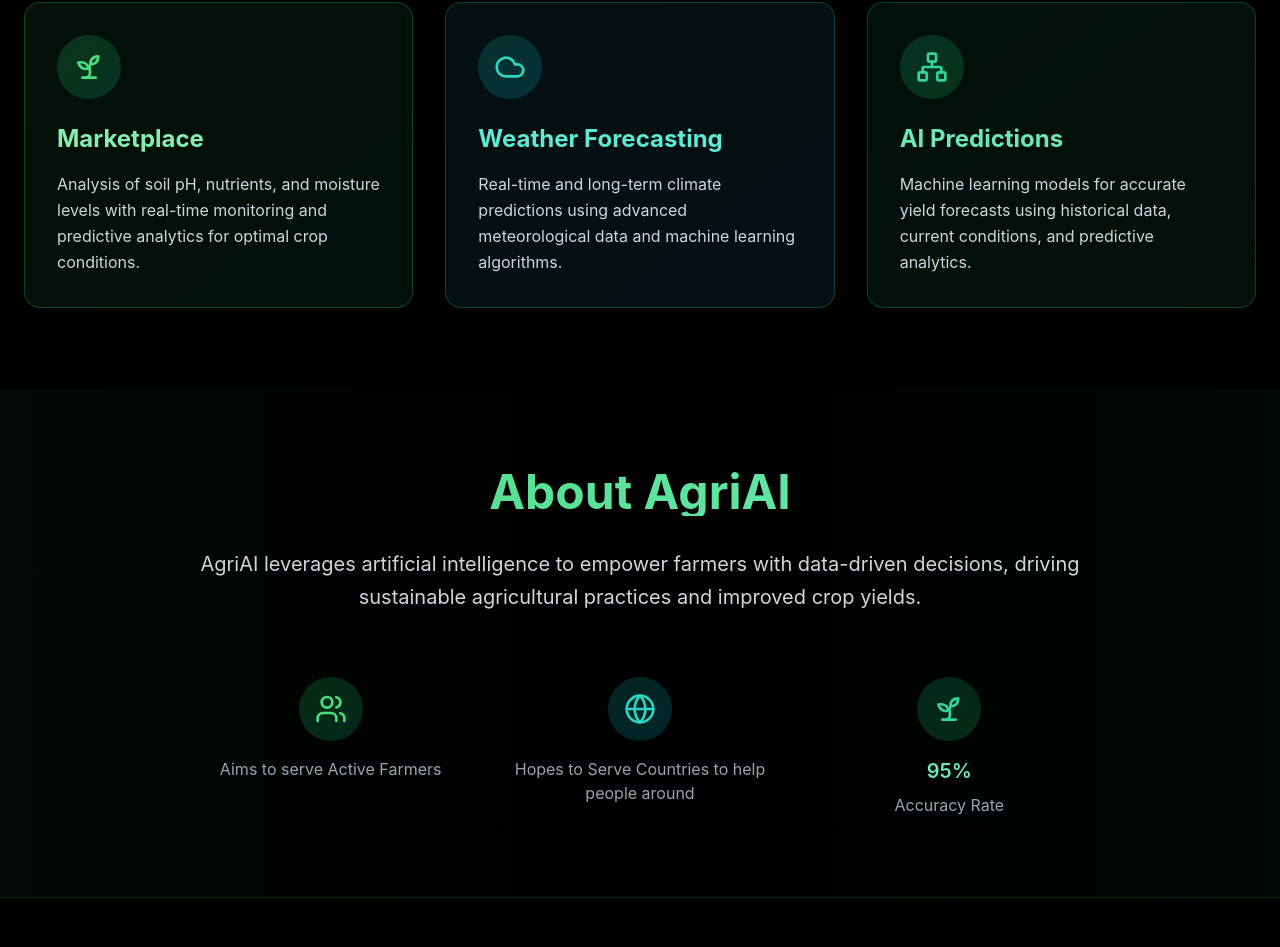
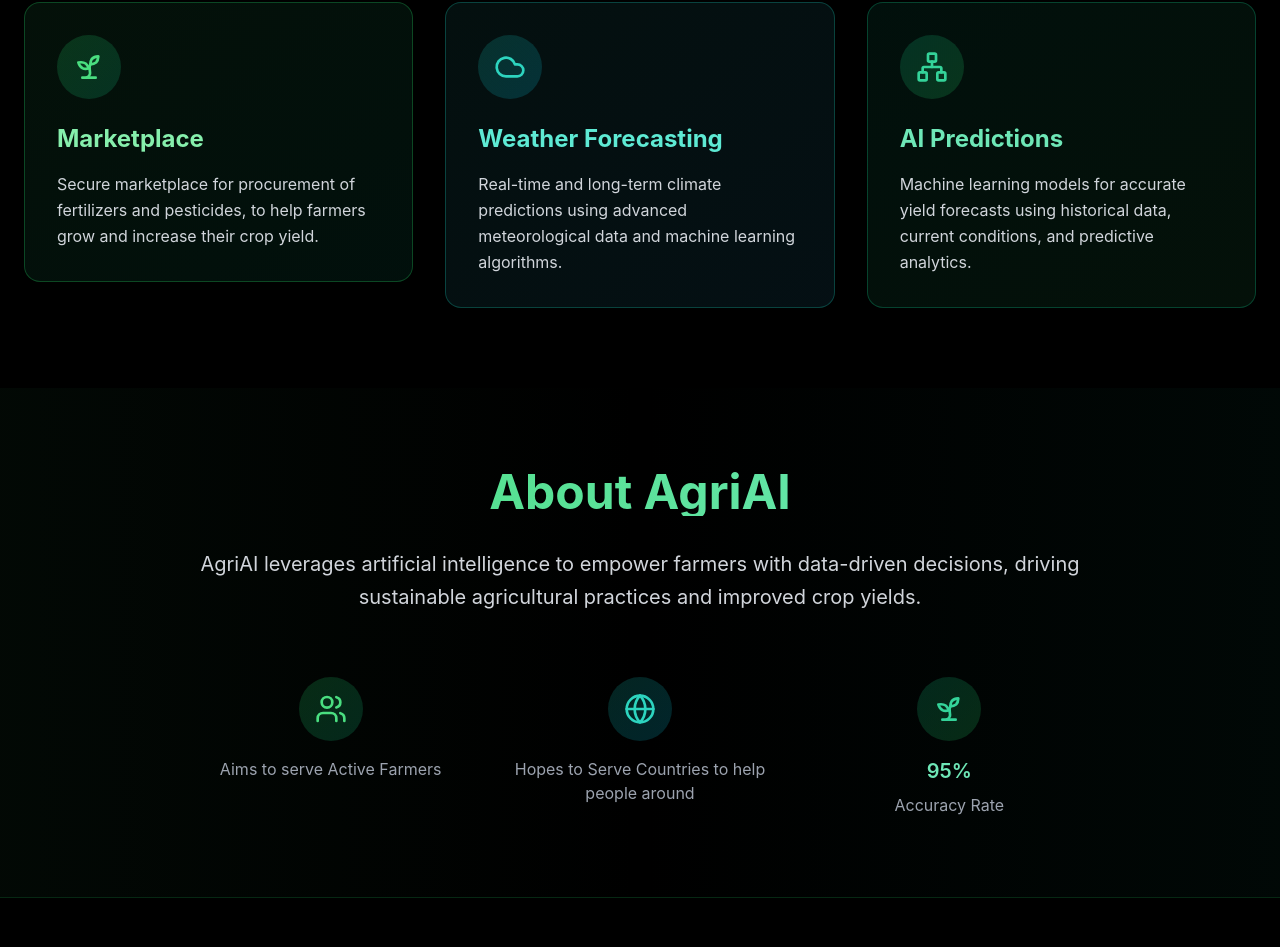
Before and after one commit to Unknownx-x1/AgriAI4farmer, a React (Vite) app: page / in a window 1280 px wide. Shown: the part 990-1937 px from the top of the page. Built offline with nearby package versions, Linux system fonts and the light colour scheme.

Commit message:
Update marketplace description in App.tsx

```diff
--- a/src/App.tsx
+++ b/src/App.tsx
@@ -110,7 +110,7 @@ function App() {
                 </div>
                 <h3 className="text-2xl font-bold text-green-300 mb-4">Marketplace</h3>
                 <p className="text-gray-300 leading-relaxed">
-                  Analysis of soil pH, nutrients, and moisture levels with real-time monitoring and predictive analytics for optimal crop conditions.
+                  Secure marketplace for procurement of fertilizers and pesticides, to help farmers grow and increase their crop yield.
                 </p>
               </div>
             </a>
```
